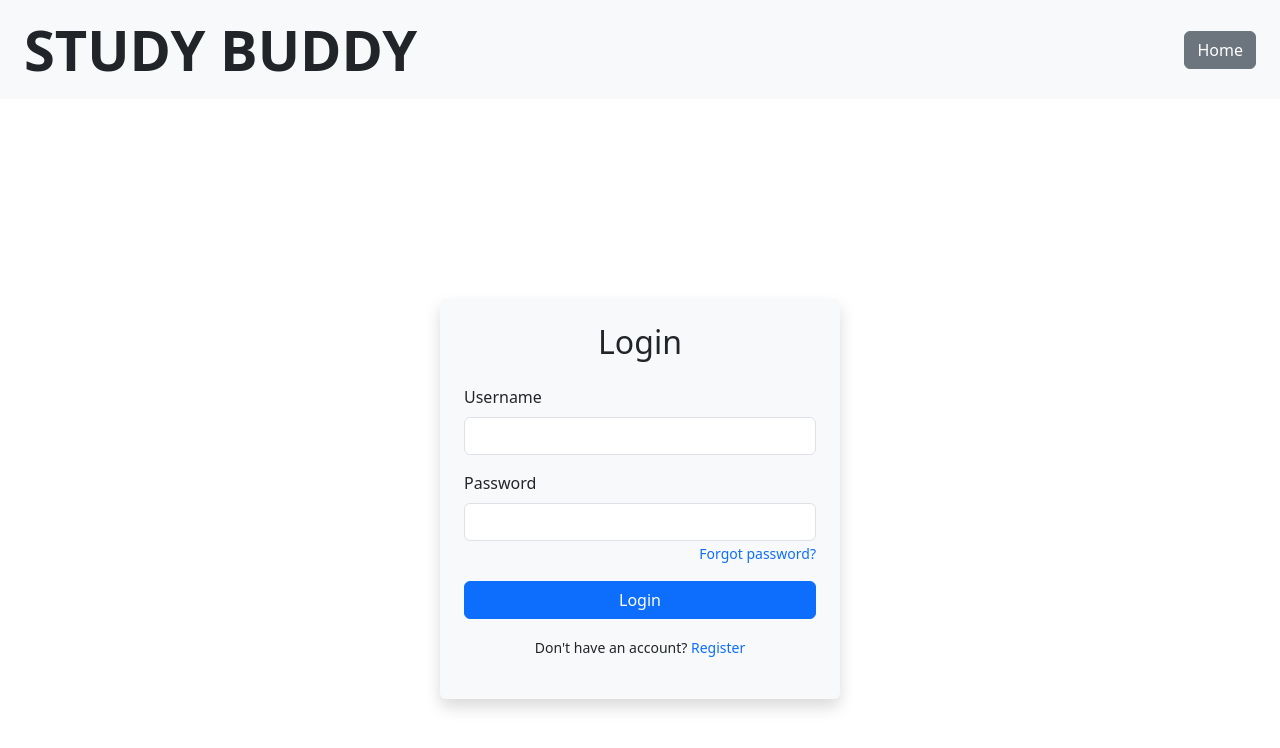
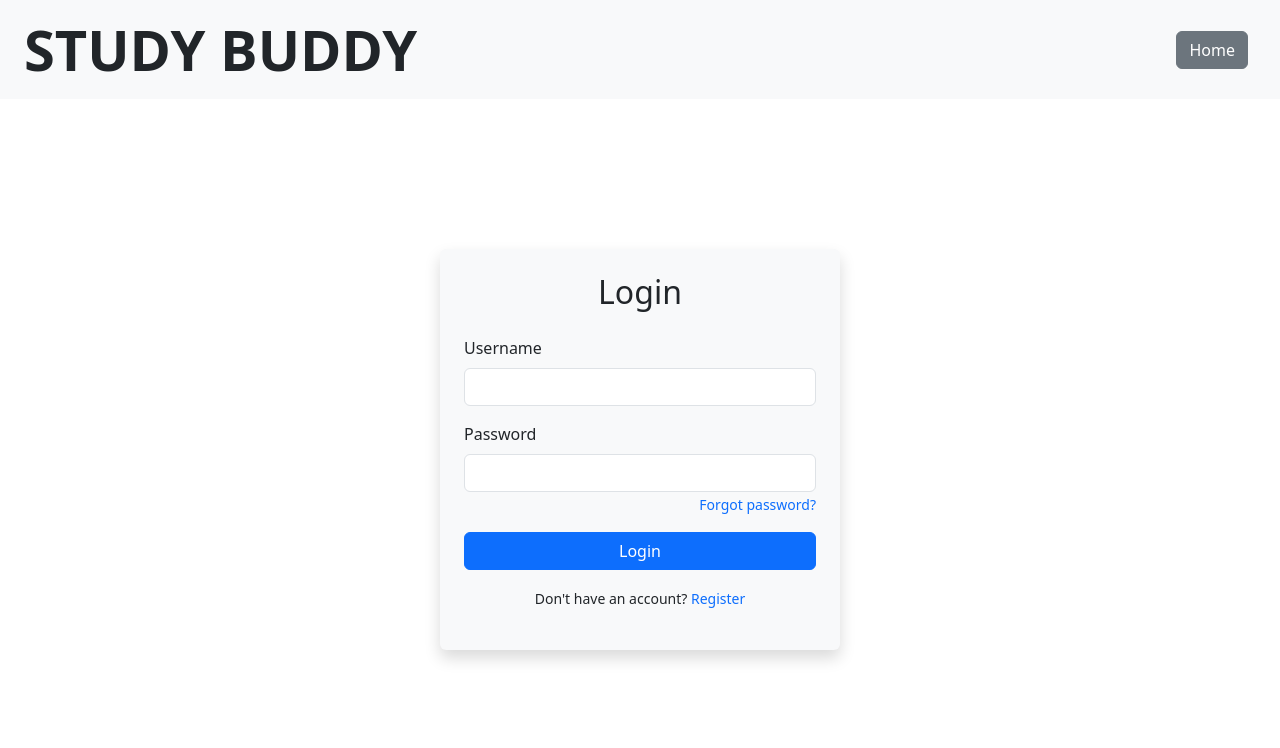
Before and after one commit to nsanchez9009/team24-react, a React (Vite) app: page /login in a window 1280 px wide. Shown: the top 748 px of the page. Built offline with nearby package versions, Linux system fonts and the light colour scheme.

Commit message:
added logout button

```diff
--- a/src/App.tsx
+++ b/src/App.tsx
@@ -1,6 +1,5 @@
-// src/App.tsx
 import React from 'react';
-import { BrowserRouter as Router, Routes, Route, Navigate, useLocation, Link } from 'react-router-dom';
+import { BrowserRouter as Router, Routes, Route, Navigate, useLocation, Link, useNavigate } from 'react-router-dom';
 import Home from './pages/Home';
 import Register from './pages/Register';
 import Login from './pages/Login';
@@ -8,16 +7,31 @@ import CourseHome from './pages/CourseHome';
 
 const AppHeader: React.FC = () => {
   const location = useLocation();
+  const navigate = useNavigate();
+
+  // Check if user is logged in by verifying the presence of a token in sessionStorage
+  const isLoggedIn = Boolean(sessionStorage.getItem('token'));
 
   // Show the Home button only on Register or Login pages
   const showHomeButton = location.pathname === '/register' || location.pathname === '/login';
 
+  // Handle logout: clear sessionStorage and redirect to Home page
+  const handleLogout = () => {
+    sessionStorage.removeItem('token');
+    navigate('/');
+  };
+
   return (
     <header className="bg-light py-3 text-center d-flex justify-content-between align-items-center px-4">
       <h1 className="display-4 fw-bold m-0">STUDY BUDDY</h1>
-      {showHomeButton && (
-        <Link to="/" className="btn btn-secondary">Home</Link>
-      )}
+      <div>
+        {showHomeButton && (
+          <Link to="/" className="btn btn-secondary me-2">Home</Link>
+        )}
+        {isLoggedIn && (
+          <button onClick={handleLogout} className="btn btn-outline-danger">Logout</button>
+        )}
+      </div>
     </header>
   );
 };
@@ -35,8 +49,8 @@ const App: React.FC = () => {
             <Route path="/" element={<Home />} />
             <Route path="/register" element={<Register />} />
             <Route path="/login" element={<Login />} />
+            <Route path="/course-home" element={<CourseHome />} />
             <Route path="*" element={<Navigate to="/" />} />
-            <Route path="/course-home" element={<CourseHome />} />
           </Routes>
         </div>
       </div>
--- a/src/pages/Login.tsx
+++ b/src/pages/Login.tsx
@@ -47,7 +47,7 @@ const Login: React.FC = () => {
   };
 
   return (
-    <div className="container d-flex justify-content-center align-items-center vh-100">
+    <div className="container d-flex justify-content-center align-items-center">
       <div className="bg-light p-4 rounded shadow" style={{ width: '100%', maxWidth: '400px' }}>
         <h2 className="text-center mb-4">Login</h2>
 
```
